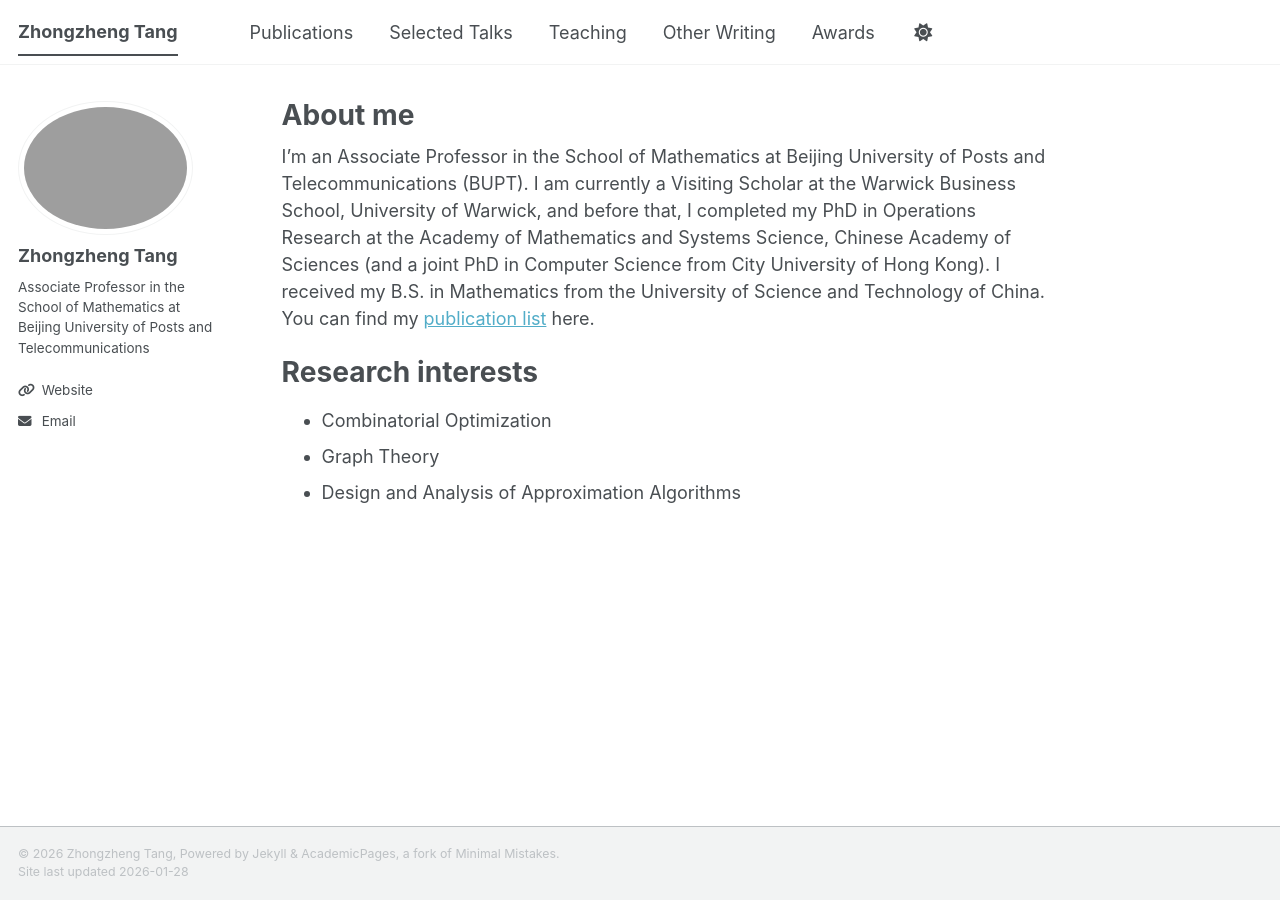
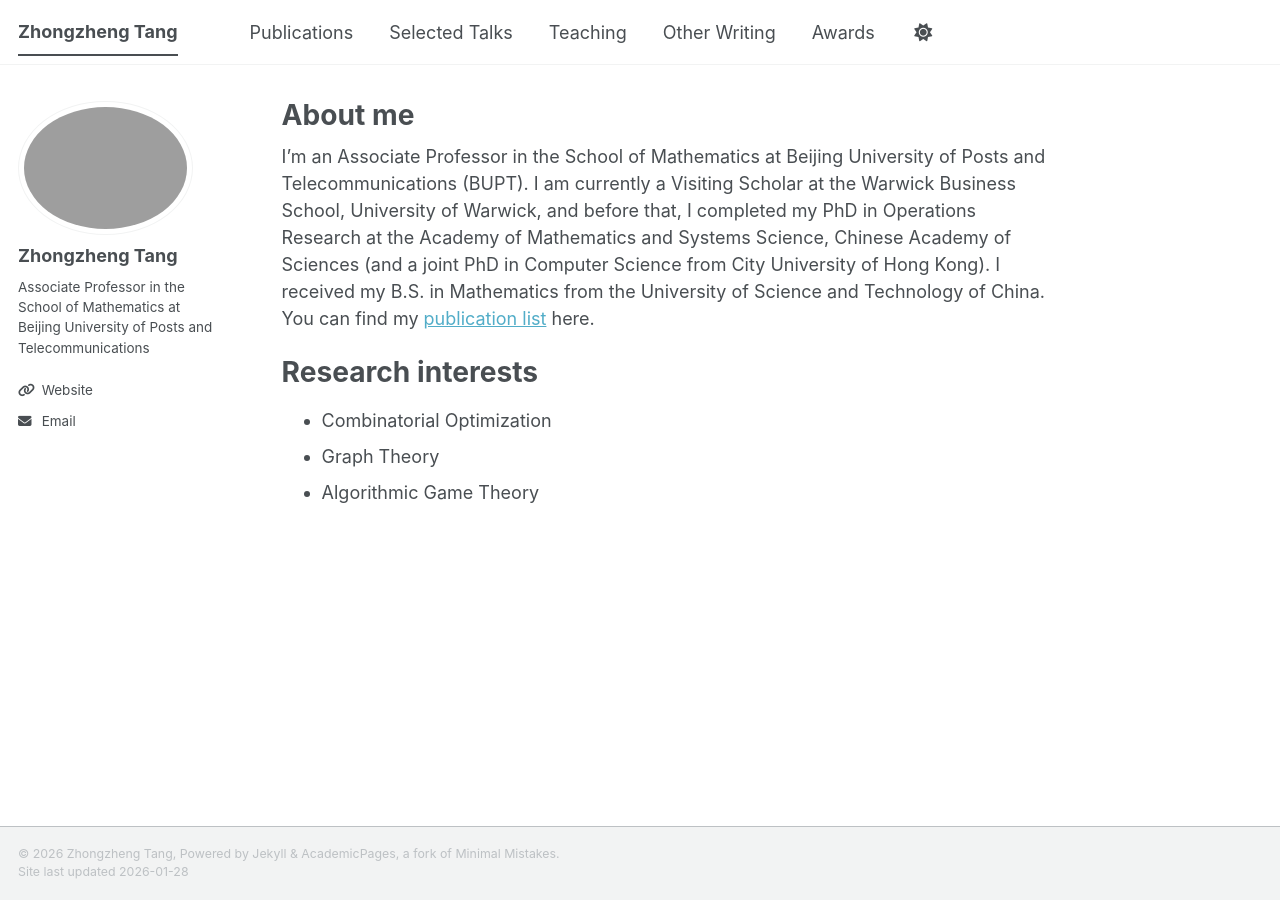
Before and after one commit to zhongzhengtang/zhongzhengtang.github.io, a Jekyll site: the page built from _pages/about.md, in a window 1280 px wide. Built offline with Jekyll 4.4.1, drawn with Linux system fonts in a browser that asks for light colours; a script bundle is joined from its source files by our own code; library files that are not in the unit come from our copies.

Commit message:
Update about.md

```diff
--- a/_pages/about.md
+++ b/_pages/about.md
@@ -13,4 +13,4 @@ Research interests
 ======
 - Combinatorial Optimization
 - Graph Theory
-- Design and Analysis of Approximation Algorithms
+- Algorithmic Game Theory
```
